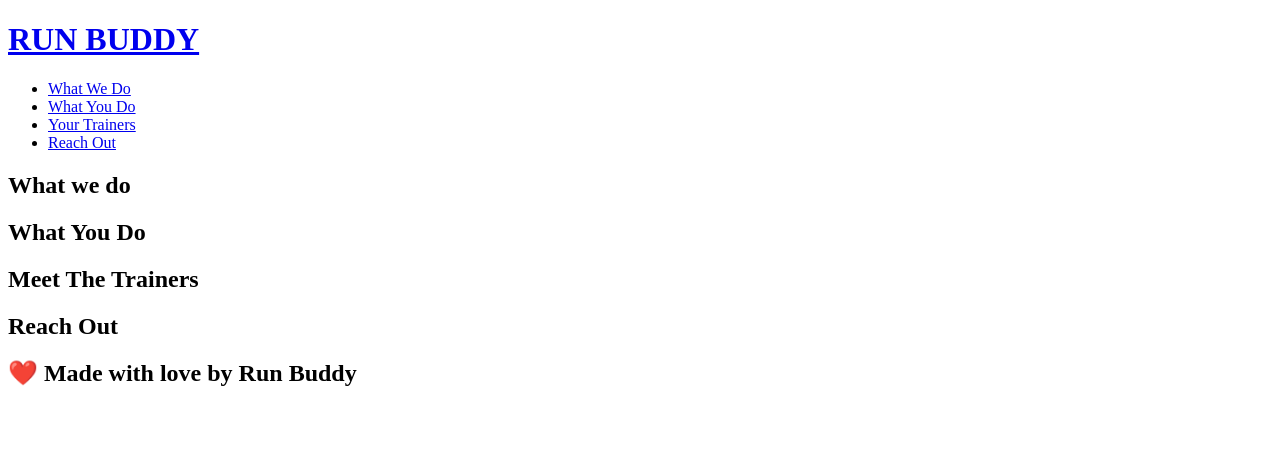
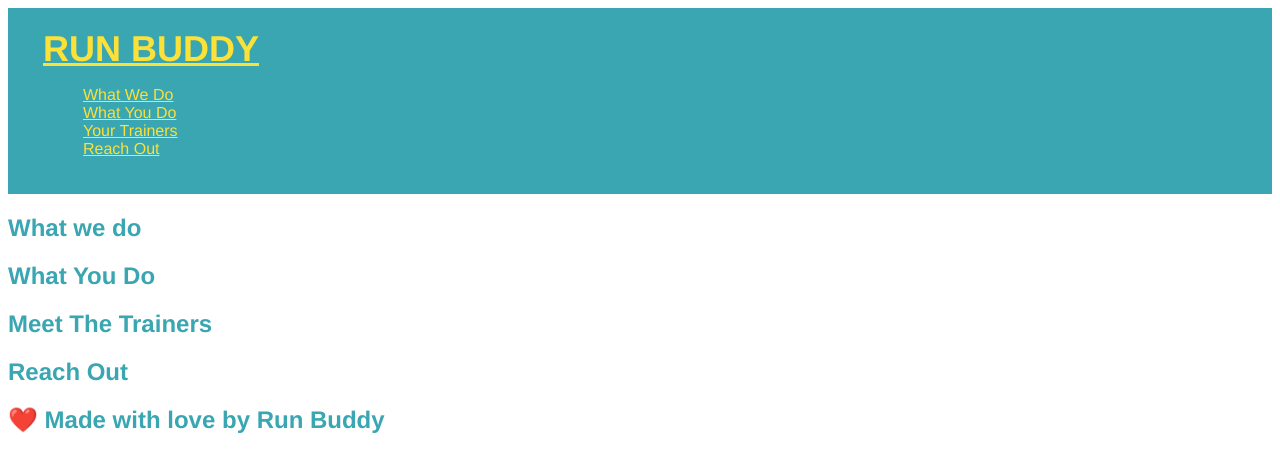
Before and after one commit to mackenzieabe/run-buddy, a plain HTML site: page index.html in a window 1280 px wide. Drawn offline with Linux system fonts and the light colour scheme.

Commit message:
<css changes>

```diff
--- /dev/null
+++ b/assets/css/style.css
@@ -0,0 +1,21 @@
+body {
+   color: #39a6b2;
+    font-family: Helvetica, Arial, sans-serif;
+
+}
+header {
+    padding: 20px 35px;
+    background-color: #39a6b2;
+}
+header h1 {
+    font-weight: bold;
+    font-size: 36px;
+    color: #fce138;
+    margin: 0;
+
+}
+
+header a {
+    color: #fce138;
+
+}
--- a/index.html
+++ b/index.html
@@ -6,6 +6,8 @@
         <meta charset="UTF-8" />
 
         <title>Run Buddy </title>
+
+        <link rel="stylesheet" href="./assets/css/style.css"/>
 
     </head>
 
```
